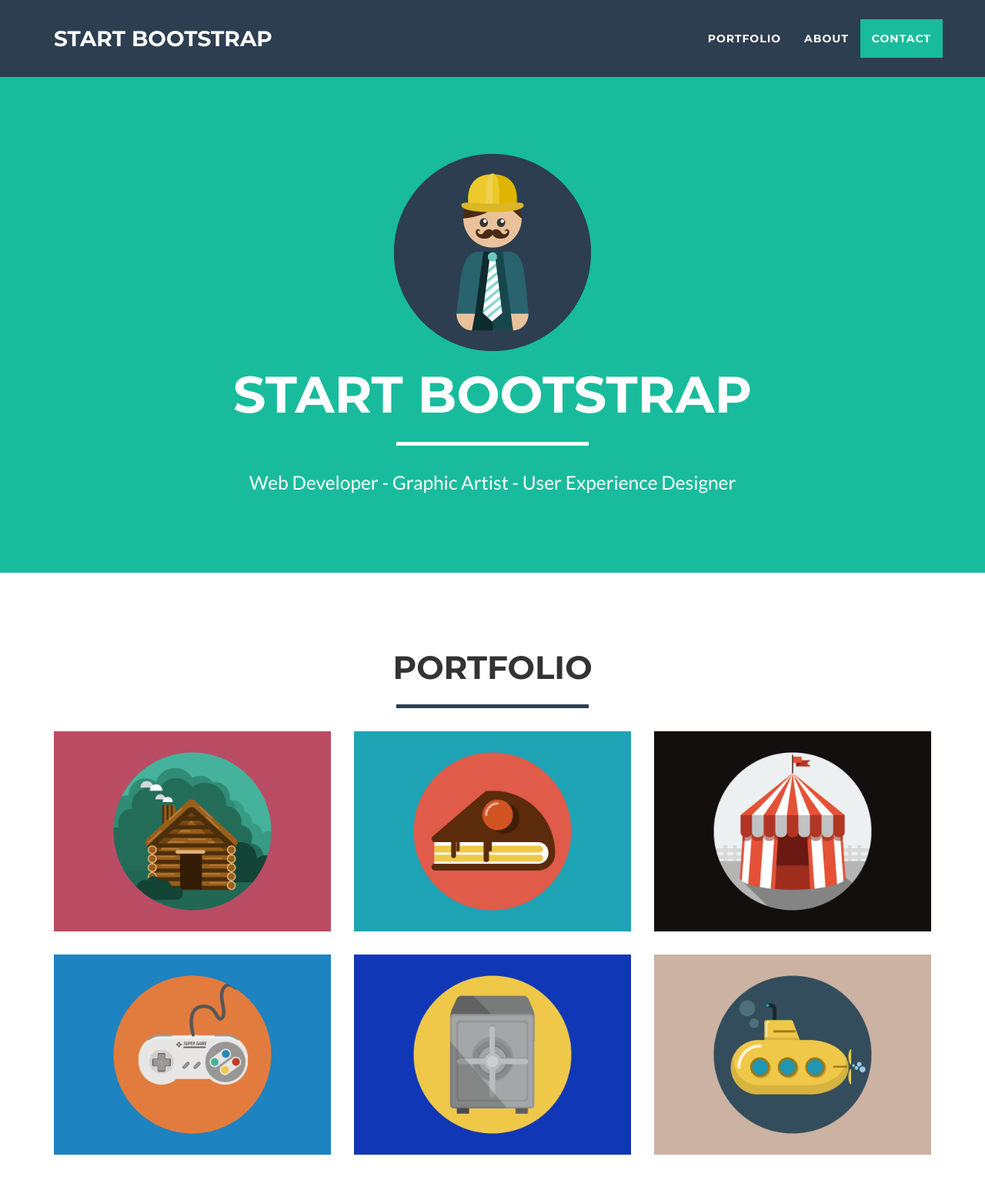
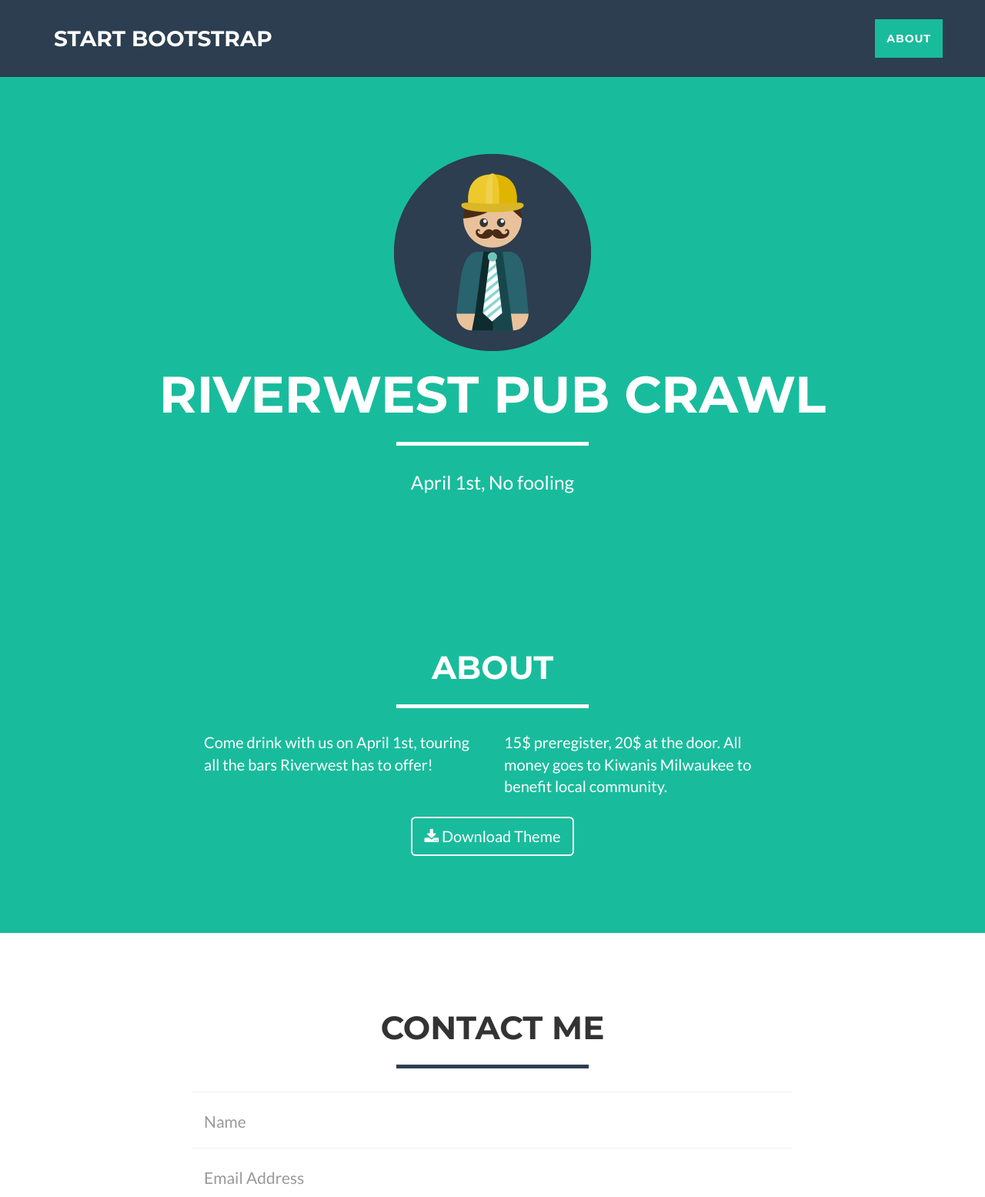
Before and after one commit to riverwestpubcrawl/riverwestpubcrawl, a website: page index.html in a window 1280 px wide. Shown: the top 1555 px of the page at 77% size. Drawn offline with nearby package versions, Linux system fonts and the light colour scheme.

Commit message:
update
update

```diff
--- a/index.html
+++ b/index.html
@@ -9,7 +9,7 @@
     <meta name="description" content="">
     <meta name="author" content="">
 
-    <title>Freelancer - Start Bootstrap Theme</title>
+    <title>Riverwest Pub Crawl</title>
 
     <!-- Bootstrap Core CSS -->
     <link href="vendor/bootstrap/css/bootstrap.min.css" rel="stylesheet">
@@ -51,15 +51,15 @@
                     <li class="hidden">
                         <a href="#page-top"></a>
                     </li>
-                    <li class="page-scroll">
-                        <a href="#portfolio">Portfolio</a>
-                    </li>
+                    <!--<li class="page-scroll">
+                        <a href="#portfolio">Bars</a>
+                    </li>-->
                     <li class="page-scroll">
                         <a href="#about">About</a>
                     </li>
-                    <li class="page-scroll">
+                    <!--<li class="page-scroll">
                         <a href="#contact">Contact</a>
-                    </li>
+                    </li>-->
                 </ul>
             </div>
             <!-- /.navbar-collapse -->
@@ -74,9 +74,9 @@
                 <div class="col-lg-12">
                     <img class="img-responsive" src="img/profile.png" alt="">
                     <div class="intro-text">
-                        <h1 class="name">Start Bootstrap</h1>
+                        <h1 class="name">RIVERWEST PUB CRAWL</h1>
                         <hr class="star-light">
-                        <span class="skills">Web Developer - Graphic Artist - User Experience Designer</span>
+                        <span class="skills">April 1st, No fooling</span>
                     </div>
                 </div>
             </div>
@@ -84,11 +84,11 @@
     </header>
 
     <!-- Portfolio Grid Section -->
-    <section id="portfolio">
+    <!--<section id="portfolio">
         <div class="container">
             <div class="row">
                 <div class="col-lg-12 text-center">
-                    <h2>Portfolio</h2>
+                    <h2>Bars</h2>
                     <hr class="star-primary">
                 </div>
             </div>
@@ -155,7 +155,7 @@
                 </div>
             </div>
         </div>
-    </section>
+    </section>-->
 
     <!-- About Section -->
     <section class="success" id="about">
@@ -168,10 +168,10 @@
             </div>
             <div class="row">
                 <div class="col-lg-4 col-lg-offset-2">
-                    <p>Freelancer is a free bootstrap theme created by Start Bootstrap. The download includes the complete source files including HTML, CSS, and JavaScript as well as optional LESS stylesheets for easy customization.</p>
+                    <p>Come drink with us on April 1st, touring all the bars Riverwest has to offer!</p>
                 </div>
                 <div class="col-lg-4">
-                    <p>Whether you're a student looking to showcase your work, a professional looking to attract clients, or a graphic artist looking to share your projects, this template is the perfect starting point!</p>
+                    <p>15$ preregister, 20$ at the door. All money goes to Kiwanis Milwaukee to benefit local community.</p>
                 </div>
                 <div class="col-lg-8 col-lg-offset-2 text-center">
                     <a href="#" class="btn btn-lg btn-outline">
@@ -244,8 +244,8 @@
                 <div class="row">
                     <div class="footer-col col-md-4">
                         <h3>Location</h3>
-                        <p>3481 Melrose Place
-                            <br>Beverly Hills, CA 90210</p>
+                        <p>Riverwest
+                            <br>Milwaukee, WI</p>
                     </div>
                     <div class="footer-col col-md-4">
                         <h3>Around the Web</h3>
```
